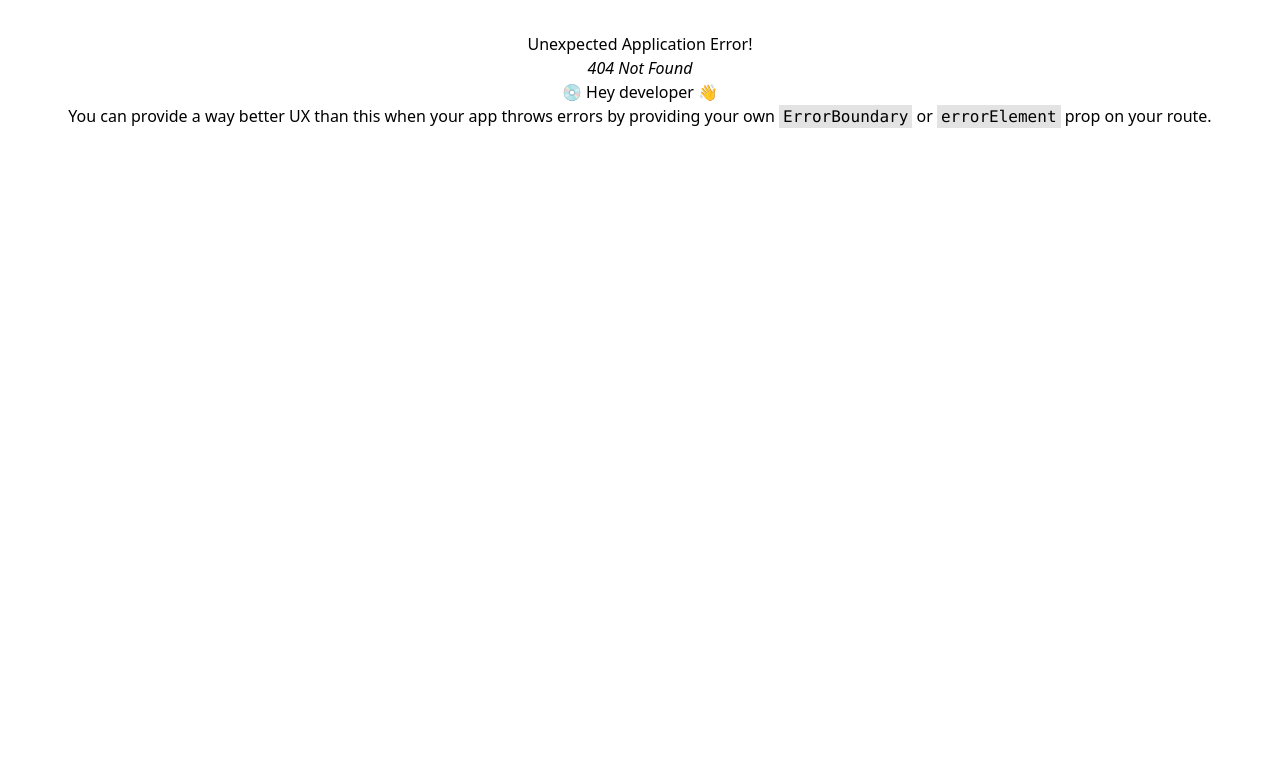
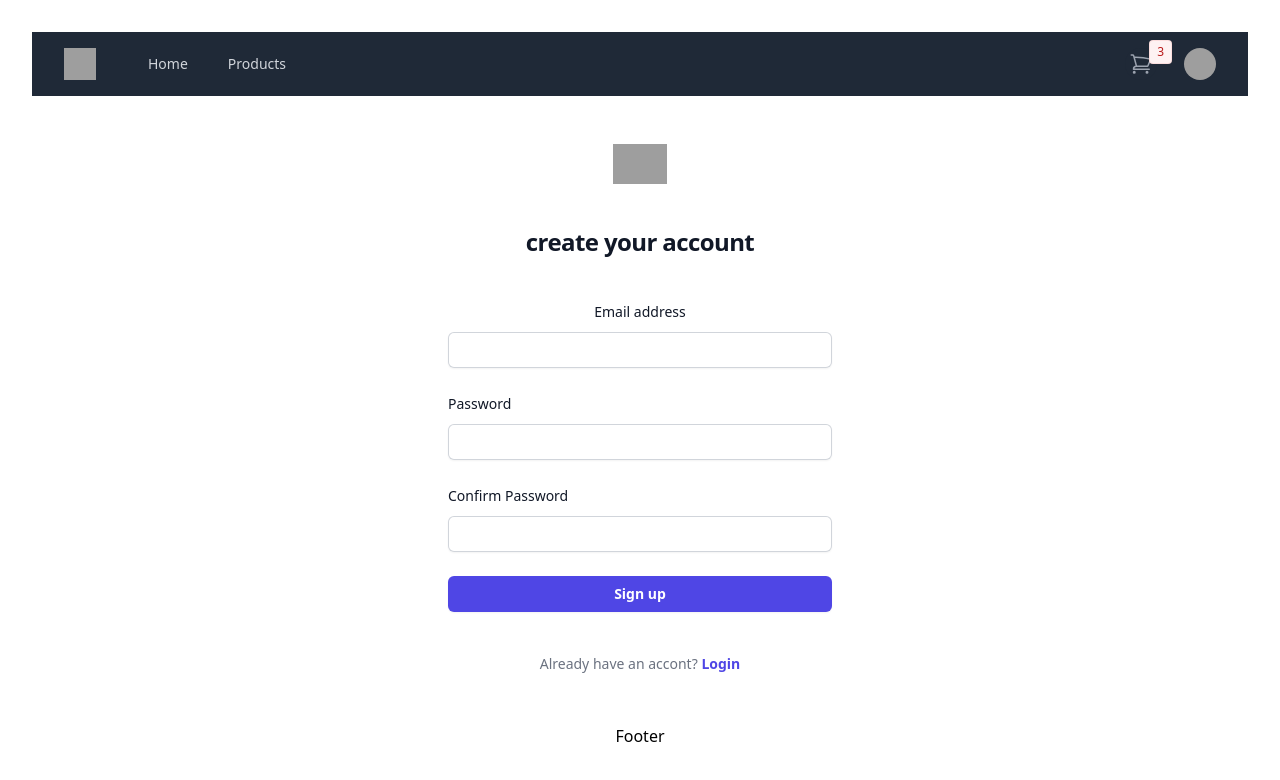
Before and after one commit to developershohan/upcity, a React (Vite) app: page /signup in a window 1280 px wide. Before the commit this address had no page. Shown: the top 780 px of the page. Built offline with nearby package versions, Linux system fonts and the light colour scheme; grey boxes are pictures that could not be loaded.

Commit message:
need to work on auth

```diff
--- a/db.json
+++ b/db.json
@@ -1599,5 +1599,8 @@
       ],
       "thumbnail": "https://cdn.dummyjson.com/products/images/groceries/Kiwi/thumbnail.png"
     }
+  ],
+  "users":[
+
   ]
 }
--- a/package.json
+++ b/package.json
@@ -19,6 +19,7 @@
     "react": "^18.2.0",
     "react-dom": "^18.2.0",
     "react-helmet": "^6.1.0",
+    "react-hook-form": "^7.52.0",
     "react-redux": "^9.1.2",
     "react-router-dom": "^6.23.1",
     "sass": "^1.77.3"
--- /dev/null
+++ b/src/page/auth/Login.jsx
@@ -0,0 +1,84 @@
+import {Link} from "react-router-dom"
+
+export default function Login() {
+    return (
+      <>
+        <div className="flex min-h-full flex-1 flex-col justify-center px-6 py-12 lg:px-8">
+          <div className="sm:mx-auto sm:w-full sm:max-w-sm">
+          <Link to='/'>
+
+            <img
+              className="mx-auto h-10 w-auto"
+              src="https://tailwindui.com/img/logos/mark.svg?color=indigo&shade=600"
+              alt="Your Company"
+            />
+
+          </Link>
+
+            <h2 className="mt-10 text-center text-2xl font-bold leading-9 tracking-tight text-gray-900">
+              Sign in to your account
+            </h2>
+          </div>
+
+          <div className="mt-10 sm:mx-auto sm:w-full sm:max-w-sm">
+            <form className="space-y-6" action="#" method="POST">
+              <div>
+                <label htmlFor="email" className="block text-sm font-medium leading-6 text-gray-900">
+                  Email address
+                </label>
+                <div className="mt-2">
+                  <input
+                    id="email"
+                    name="email"
+                    type="email"
+                    autoComplete="email"
+                    required
+                    className="block w-full rounded-md border-0 py-1.5 text-gray-900 shadow-sm ring-1 ring-inset ring-gray-300 placeholder:text-gray-400 focus:ring-2 focus:ring-inset focus:ring-indigo-600 sm:text-sm sm:leading-6"
+                  />
+                </div>
+              </div>
+
+              <div>
+                <div className="flex items-center justify-between">
+                  <label htmlFor="password" className="block text-sm font-medium leading-6 text-gray-900">
+                    Password
+                  </label>
+                  <div className="text-sm">
+                    <a href="#" className="font-semibold text-indigo-600 hover:text-indigo-500">
+                      Forgot password?
+                    </a>
+                  </div>
+                </div>
+                <div className="mt-2">
+                  <input
+                    id="password"
+                    name="password"
+                    type="password"
+                    autoComplete="current-password"
+                    required
+                    className="block w-full rounded-md border-0 py-1.5 text-gray-900 shadow-sm ring-1 ring-inset ring-gray-300 placeholder:text-gray-400 focus:ring-2 focus:ring-inset focus:ring-indigo-600 sm:text-sm sm:leading-6"
+                  />
+                </div>
+              </div>
+
+              <div>
+                <button
+                  type="submit"
+                  className="flex w-full justify-center rounded-md bg-indigo-600 px-3 py-1.5 text-sm font-semibold leading-6 text-white shadow-sm hover:bg-indigo-500 focus-visible:outline focus-visible:outline-2 focus-visible:outline-offset-2 focus-visible:outline-indigo-600"
+                >
+                  Sign in
+                </button>
+              </div>
+            </form>
+
+            <p className="mt-10 text-center text-sm text-gray-500">
+              Not a member?{' '}
+              <Link to="/signup" className="font-semibold leading-6 text-indigo-600 hover:text-indigo-500">
+                Create an account
+              </Link>
+            </p>
+          </div>
+        </div>
+      </>
+    )
+  }
--- /dev/null
+++ b/src/page/auth/SignUp.jsx
@@ -0,0 +1,105 @@
+import { Link } from "react-router-dom";
+import { useForm } from "react-hook-form";
+
+export default function SignUp() {
+  const {
+    register,
+    handleSubmit,
+    watch,
+    formState: { errors },
+  } = useForm();
+
+  console.log(errors);
+  return (
+    <>
+      <div className="flex min-h-full flex-1 flex-col justify-center px-6 py-12 lg:px-8">
+        <div className="sm:mx-auto sm:w-full sm:max-w-sm">
+          <Link to="/">
+            <img
+              className="mx-auto h-10 w-auto"
+              src="https://tailwindui.com/img/logos/mark.svg?color=indigo&shade=600"
+              alt="Your Company"
+            />
+          </Link>
+          <h2 className="mt-10 text-center text-2xl font-bold leading-9 tracking-tight text-gray-900">
+            create your account
+          </h2>
+        </div>
+
+        <div className="mt-10 sm:mx-auto sm:w-full sm:max-w-sm">
+          <form
+            noValidate
+            className="space-y-6"
+            onSubmit={handleSubmit((data) => console.log(data))}>
+            <div>
+              <label
+                htmlFor="email"
+                className="block text-sm font-medium leading-6 text-gray-900">
+                Email address
+              </label>
+              <div className="mt-2">
+                <input
+                  id="email"
+                  {...register("email", { required: true })}
+                  type="email"
+                  className="block w-full rounded-md border-0 py-1.5 text-gray-900 shadow-sm ring-1 ring-inset ring-gray-300 placeholder:text-gray-400 focus:ring-2 focus:ring-inset focus:ring-indigo-600 sm:text-sm sm:leading-6"
+                />
+              </div>
+            </div>
+            <div>
+              <div className="flex items-center justify-between">
+                <label
+                  htmlFor="password"
+                  className="block text-sm font-medium leading-6 text-gray-900">
+                  Password
+                </label>
+              </div>
+              <div className="mt-2">
+                <input
+                  id="password"
+                  {...register("password", { required: true })}
+                  type="password"
+                  className="block w-full rounded-md border-0 py-1.5 text-gray-900 shadow-sm ring-1 ring-inset ring-gray-300 placeholder:text-gray-400 focus:ring-2 focus:ring-inset focus:ring-indigo-600 sm:text-sm sm:leading-6"
+                />
+              </div>
+            </div>
+            <div>
+              <div className="flex items-center justify-between">
+                <label
+                  htmlFor="password"
+                  className="block text-sm font-medium leading-6 text-gray-900">
+                  Confirm Password
+                </label>
+              </div>
+              <div className="mt-2">
+                <input
+                  id="confirm_password"
+                  {...register("confirm_password", { required: true })}
+                  type="confirm_password"
+                  className="block w-full rounded-md border-0 py-1.5 text-gray-900 shadow-sm ring-1 ring-inset ring-gray-300 placeholder:text-gray-400 focus:ring-2 focus:ring-inset focus:ring-indigo-600 sm:text-sm sm:leading-6"
+                />
+              </div>
+            </div>
+
+            <div>
+              <button
+                type="submit"
+                className="flex w-full justify-center rounded-md bg-indigo-600 px-3 py-1.5 text-sm font-semibold leading-6 text-white shadow-sm hover:bg-indigo-500 focus-visible:outline focus-visible:outline-2 focus-visible:outline-offset-2 focus-visible:outline-indigo-600">
+                Sign up
+              </button>
+            </div>
+          </form>
+
+          <p className="mt-10 text-center text-sm text-gray-500">
+            Already have an accont?{" "}
+            <Link
+              to="/login"
+              className="font-semibold leading-6 text-indigo-600 hover:text-indigo-500">
+              Login
+            </Link>
+          </p>
+        </div>
+      </div>
+    </>
+  );
+}
--- a/tailwind.config.js
+++ b/tailwind.config.js
@@ -7,7 +7,7 @@
   theme: {
     extend: {},
   },
-  plugins: [require('@tailwindcss/forms'),      require('@tailwindcss/aspect-ratio'),require('@tailwindcss/forms'),
+  plugins: [require('@tailwindcss/forms'), require('@tailwindcss/aspect-ratio'),require('@tailwindcss/forms'),require('@tailwindcss/forms')
 
 ],
 }
```
Also changed, not shown: src/route/publicRoute.jsx (+10 -0 lines), src/features/auth/authApiSlice.js (added), src/features/auth/authSlice.js (added), 1 other file (tests, documents, lock files or other folders).
